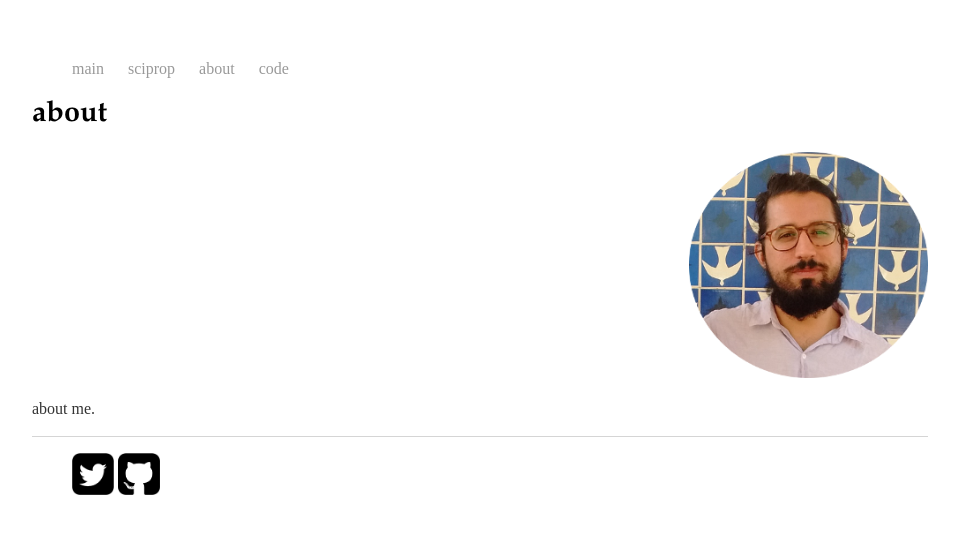
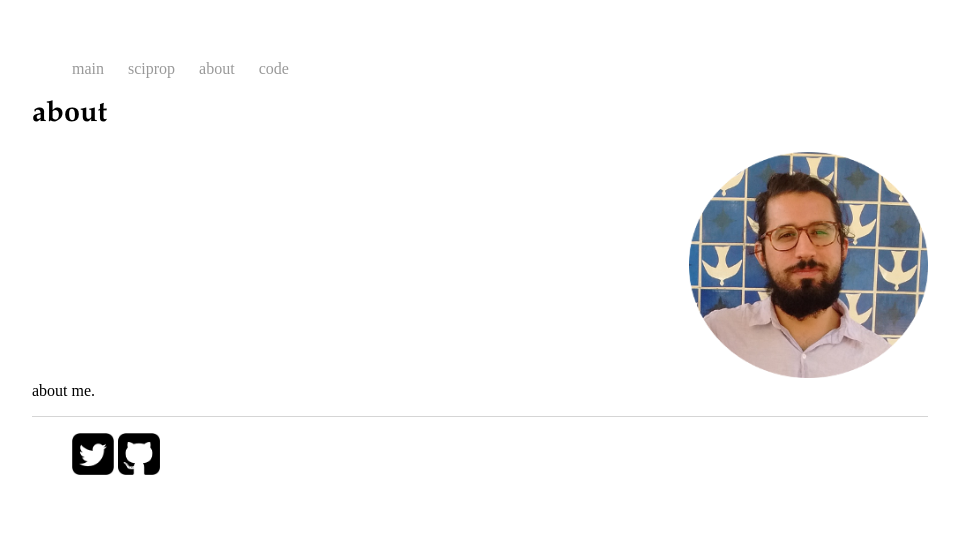
Before and after one commit to caesoma/caesoma.github.io, a Jekyll site: the page built from about/index.html, in a window 1280 px wide. Shown: the top 534 px of the page, without its empty margins (160-1119 px from the left). Built offline with Jekyll 4.4.1, drawn with Linux system fonts in a browser that asks for light colours.

Commit message:
update layout

```diff
--- a/about/index.html
+++ b/about/index.html
@@ -4,8 +4,7 @@ title: about
 ---
 <h1>{{ page.title }} </h1>
 
+<p>
 <div style="text-align:right"><img src="/images/me2.png" alt="foto" style="width:239px;height:226px;border:0;"/></div>
-
-<p>
   about me.
 </p>
```
